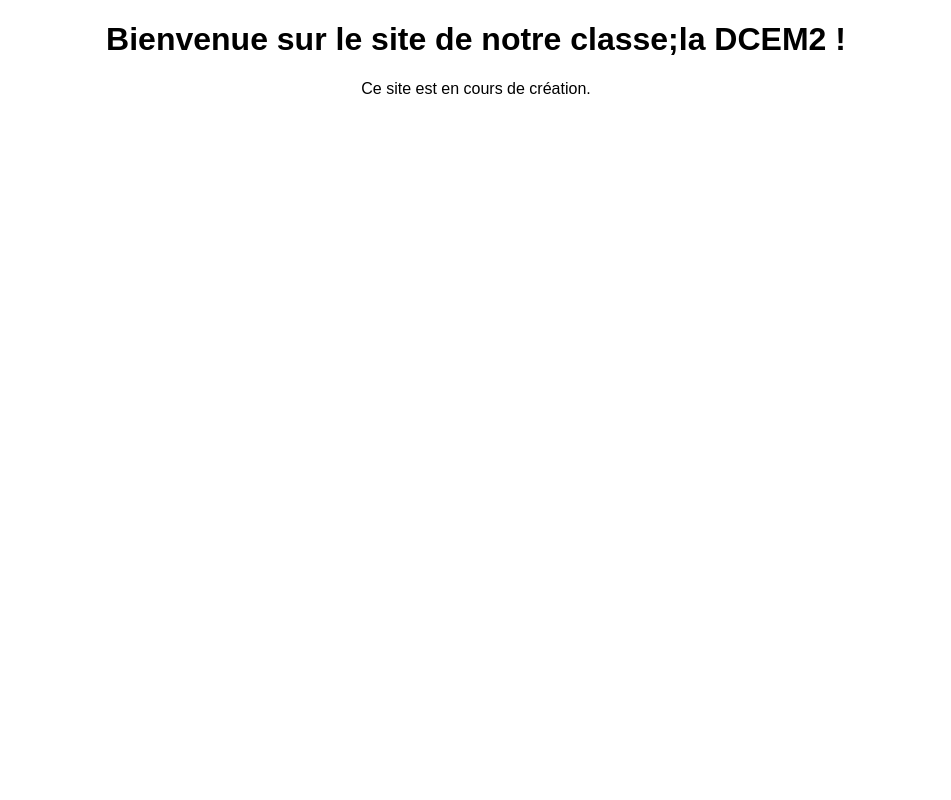
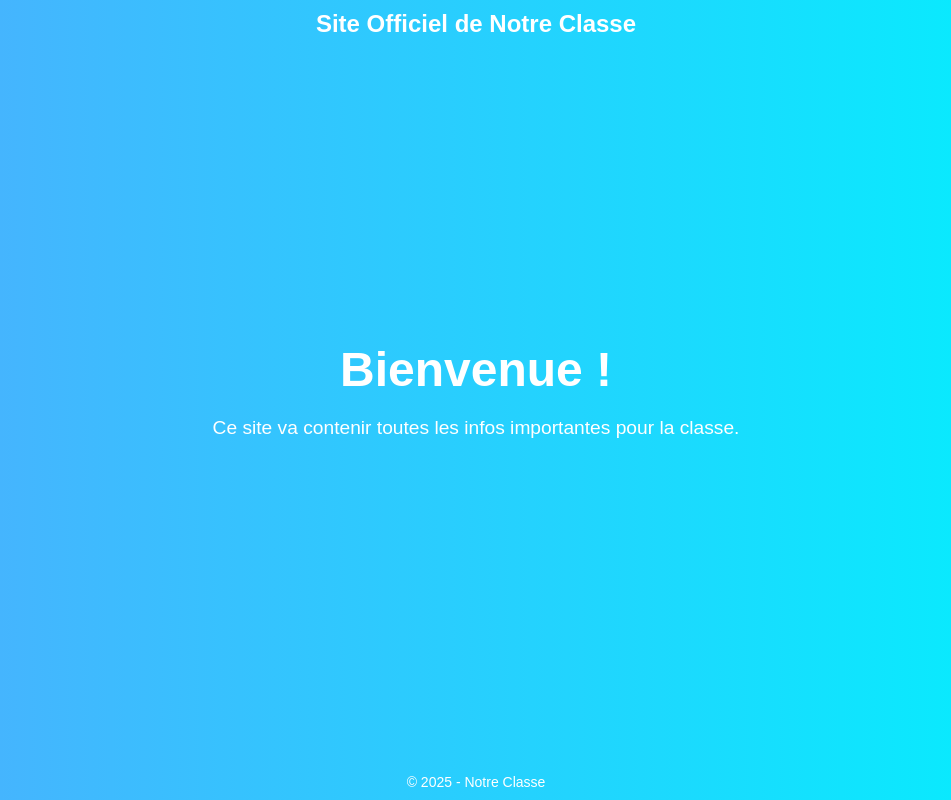
Before and after one commit to wilsanas/site-classe, a plain HTML site: page index.html in a window 1280 px wide. Shown: the whole page, without its empty margins (164-1115 px from the left). Drawn offline with Linux system fonts and the light colour scheme.

Commit message:
Amélioration du design

```diff
--- a/index.html
+++ b/index.html
@@ -1,11 +1,46 @@
 <!DOCTYPE html>
-<html>
+<html lang="fr">
 <head>
     <meta charset="UTF-8">
-    <title>Bienvenue</title>
+    <meta name="viewport" content="width=device-width, initial-scale=1.0">
+    <title>Bienvenue - Site de la Classe</title>
+    <style>
+        body {
+            margin: 0;
+            font-family: Arial, sans-serif;
+            background: linear-gradient(to right, #4facfe, #00f2fe);
+            color: #fff;
+            display: flex;
+            flex-direction: column;
+            height: 100vh;
+            justify-content: center;
+            align-items: center;
+            text-align: center;
+        }
+        header {
+            position: absolute;
+            top: 10px;
+            font-size: 24px;
+            font-weight: bold;
+        }
+        footer {
+            position: absolute;
+            bottom: 10px;
+            font-size: 14px;
+        }
+        h1 {
+            font-size: 3em;
+            margin: 0;
+        }
+        p {
+            font-size: 1.2em;
+        }
+    </style>
 </head>
-<body style="text-align:center; font-family:sans-serif;">
-    <h1>Bienvenue sur le site de notre classe;la DCEM2 !</h1>
-    <p>Ce site est en cours de création.</p>
+<body>
+    <header>Site Officiel de Notre Classe</header>
+    <h1>Bienvenue !</h1>
+    <p>Ce site va contenir toutes les infos importantes pour la classe.</p>
+    <footer>© 2025 - Notre Classe</footer>
 </body>
 </html>
```
